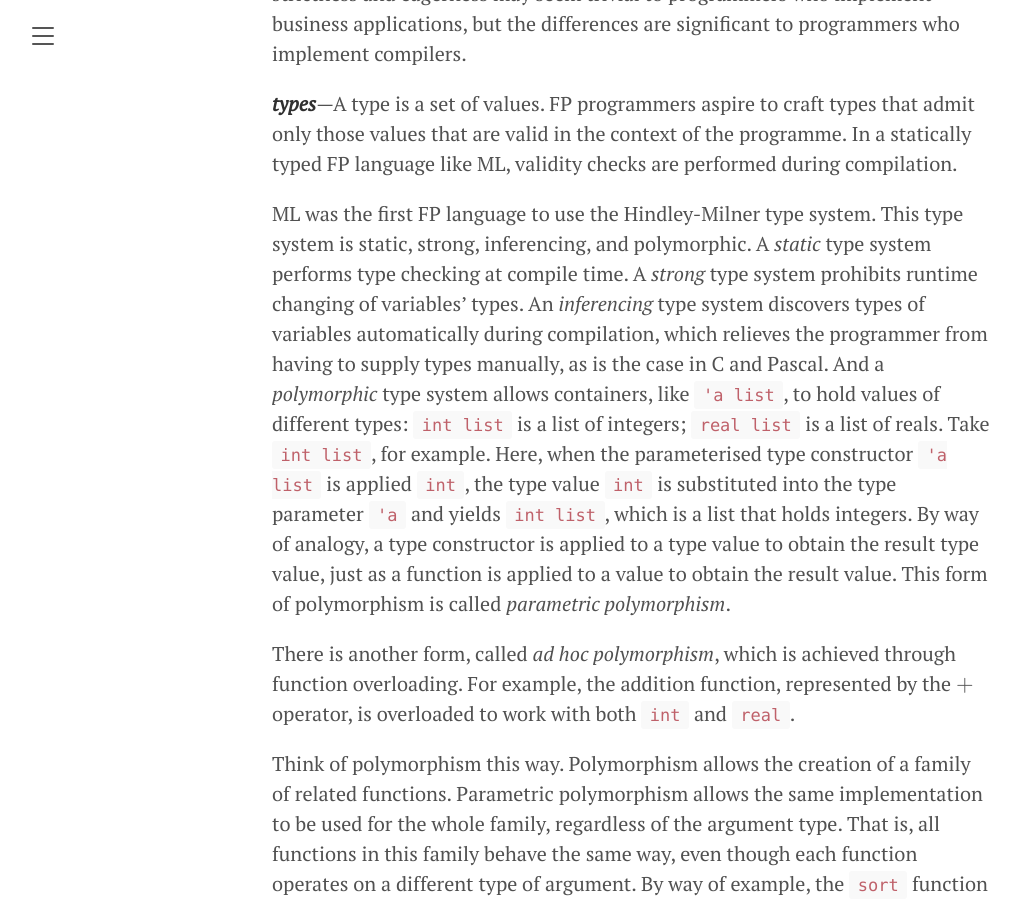
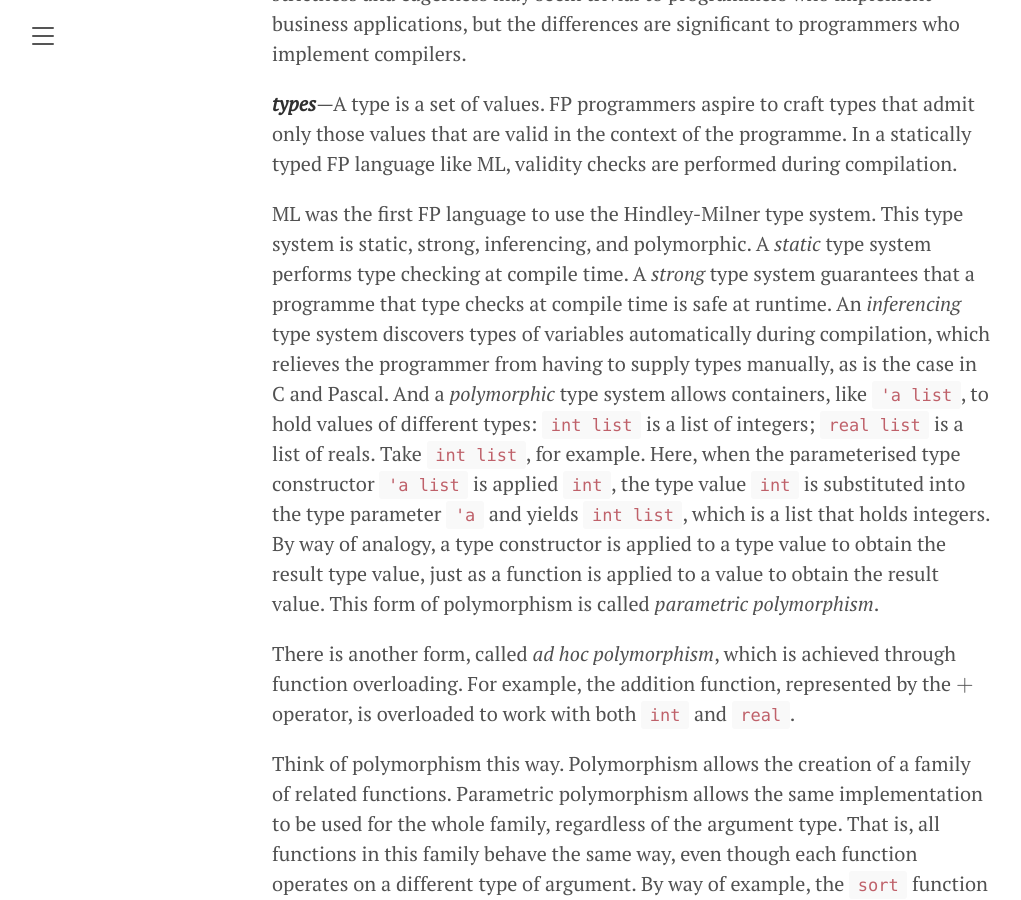
Before and after one commit to amenzwa/amenzwa.github.io, a Jekyll site: the page built from stem/PL/Paradigms.md, in a window 1280 px wide and 900 px high, scrolled down 35874 px. Shown: the whole window, without its empty margins (8-1029 px from the left). Built offline with Jekyll 4.4.1, drawn with Linux system fonts in a browser that asks for light colours; our own code applies the rules of GitHub Pages for plain Markdown files; formulas are drawn with MathJax 3.

Commit message:
elaborate strong typing

```diff
--- a/stem/PL/Paradigms.md
+++ b/stem/PL/Paradigms.md
@@ -498,7 +498,7 @@ Programmers often confuse "strictness" with "eagerness". The term "strict" descr
 
 ***types***—A type is a set of values. FP programmers aspire to craft types that admit only those values that are valid in the context of the programme. In a statically typed FP language like ML, validity checks are performed during compilation.
 
-ML was the first FP language to use the Hindley-Milner type system. This type system is static, strong, inferencing, and polymorphic. A *static* type system performs type checking at compile time. A *strong* type system prohibits runtime changing of variables' types. An *inferencing* type system discovers types of variables automatically during compilation, which relieves the programmer from having to supply types manually, as is the case in C and Pascal. And a *polymorphic* type system allows containers, like `'a list`, to hold values of different types: `int list` is a list of integers; `real list` is a list of reals. Take `int list`, for example. Here, when the parameterised type constructor `'a list` is applied `int`, the type value `int` is substituted into the type parameter `'a` and yields `int list`, which is a list that holds integers. By way of analogy, a type constructor is applied to a type value to obtain the result type value, just as a function is applied to a value to obtain the result value. This form of polymorphism is called *parametric polymorphism*.
+ML was the first FP language to use the Hindley-Milner type system. This type system is static, strong, inferencing, and polymorphic. A *static* type system performs type checking at compile time. A *strong* type system guarantees that a programme that type checks at compile time is safe at runtime. An *inferencing* type system discovers types of variables automatically during compilation, which relieves the programmer from having to supply types manually, as is the case in C and Pascal. And a *polymorphic* type system allows containers, like `'a list`, to hold values of different types: `int list` is a list of integers; `real list` is a list of reals. Take `int list`, for example. Here, when the parameterised type constructor `'a list` is applied `int`, the type value `int` is substituted into the type parameter `'a` and yields `int list`, which is a list that holds integers. By way of analogy, a type constructor is applied to a type value to obtain the result type value, just as a function is applied to a value to obtain the result value. This form of polymorphism is called *parametric polymorphism*.
 
 There is another form, called *ad hoc polymorphism*, which is achieved through function overloading. For example, the addition function, represented by the $+$ operator, is overloaded to work with both `int` and `real`.
 
```
